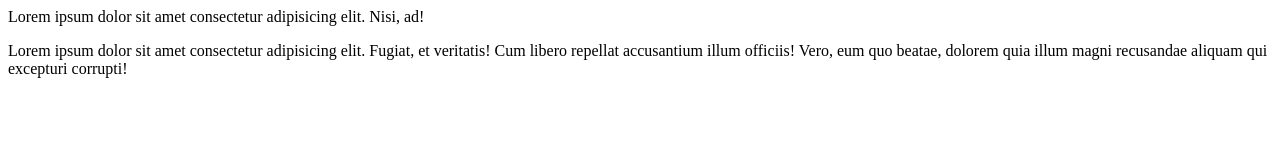
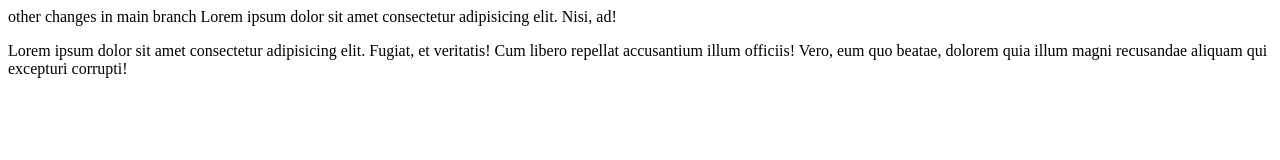
Before and after one commit to Umayr43/learn-git, a plain HTML site: page index.html in a window 1280 px wide. Drawn offline with Linux system fonts and the light colour scheme.

Commit message:
changes made in index main

```diff
--- a/index.html
+++ b/index.html
@@ -6,6 +6,7 @@
     <title>Git website</title>
 </head>
 <body>
+    other changes in main branch
     Lorem ipsum dolor sit amet consectetur adipisicing elit. Nisi, ad!
     <p>Lorem ipsum dolor sit amet consectetur adipisicing elit. Fugiat, et veritatis! Cum libero repellat accusantium illum officiis! Vero, eum quo beatae, dolorem quia illum magni recusandae aliquam qui excepturi corrupti!
     </p>
```
